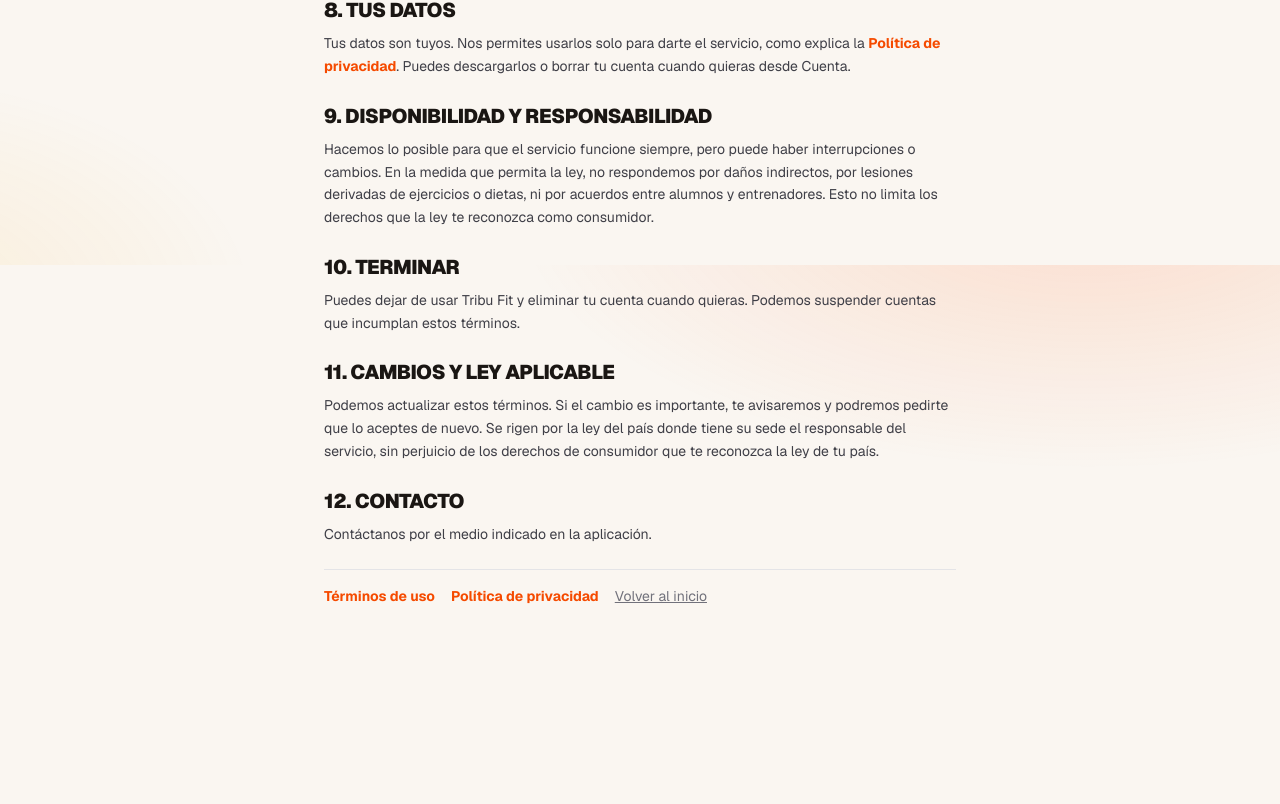
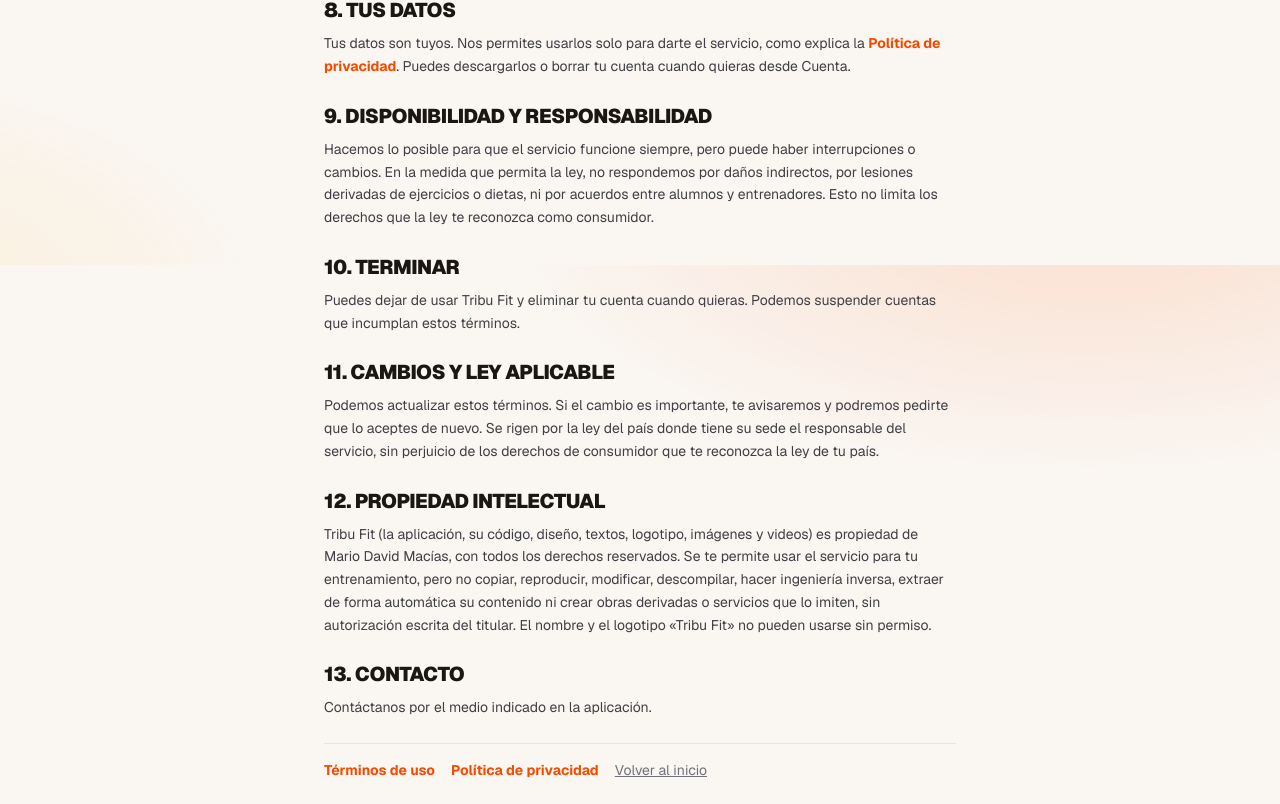
Before and after one commit to dmcripto/Tribu-Fit, a Next.js app: page /terminos in a window 1280 px wide. Shown: the part 1335-2139 px from the top of the page. Before the commit the page ends 1965 px from the top, so only its background shows below. Built offline with nearby package versions, Linux system fonts and the light colour scheme.

Commit message:
Terminos de uso: clausula de propiedad intelectual (prohibe copiar, ingenieria inversa y obras derivadas)
Co-Authored-By: Claude Sonnet 5.5 <noreply@anthropic.com>
Claude-Session: https://claude.ai/code/session_01BkYwUn6Pe6NqU1WC22c1HF

```diff
--- a/src/app/terminos/page.tsx
+++ b/src/app/terminos/page.tsx
@@ -64,7 +64,11 @@ export default function Terminos() {
         <p>Podemos actualizar estos términos. Si el cambio es importante, te avisaremos y podremos pedirte que lo aceptes de nuevo. Se rigen por la ley del país donde tiene su sede el responsable del servicio, sin perjuicio de los derechos de consumidor que te reconozca la ley de tu país.</p>
       </Seccion>
 
-      <Seccion titulo="12. Contacto">
+      <Seccion titulo="12. Propiedad intelectual">
+        <p>Tribu Fit (la aplicación, su código, diseño, textos, logotipo, imágenes y videos) es propiedad de Mario David Macías, con todos los derechos reservados. Se te permite usar el servicio para tu entrenamiento, pero no copiar, reproducir, modificar, descompilar, hacer ingeniería inversa, extraer de forma automática su contenido ni crear obras derivadas o servicios que lo imiten, sin autorización escrita del titular. El nombre y el logotipo «Tribu Fit» no pueden usarse sin permiso.</p>
+      </Seccion>
+
+      <Seccion titulo="13. Contacto">
         <p>{CONTACTO ? <>Escríbenos a <b>{CONTACTO}</b>.</> : "Contáctanos por el medio indicado en la aplicación."}</p>
       </Seccion>
     </PaginaLegal>
```
